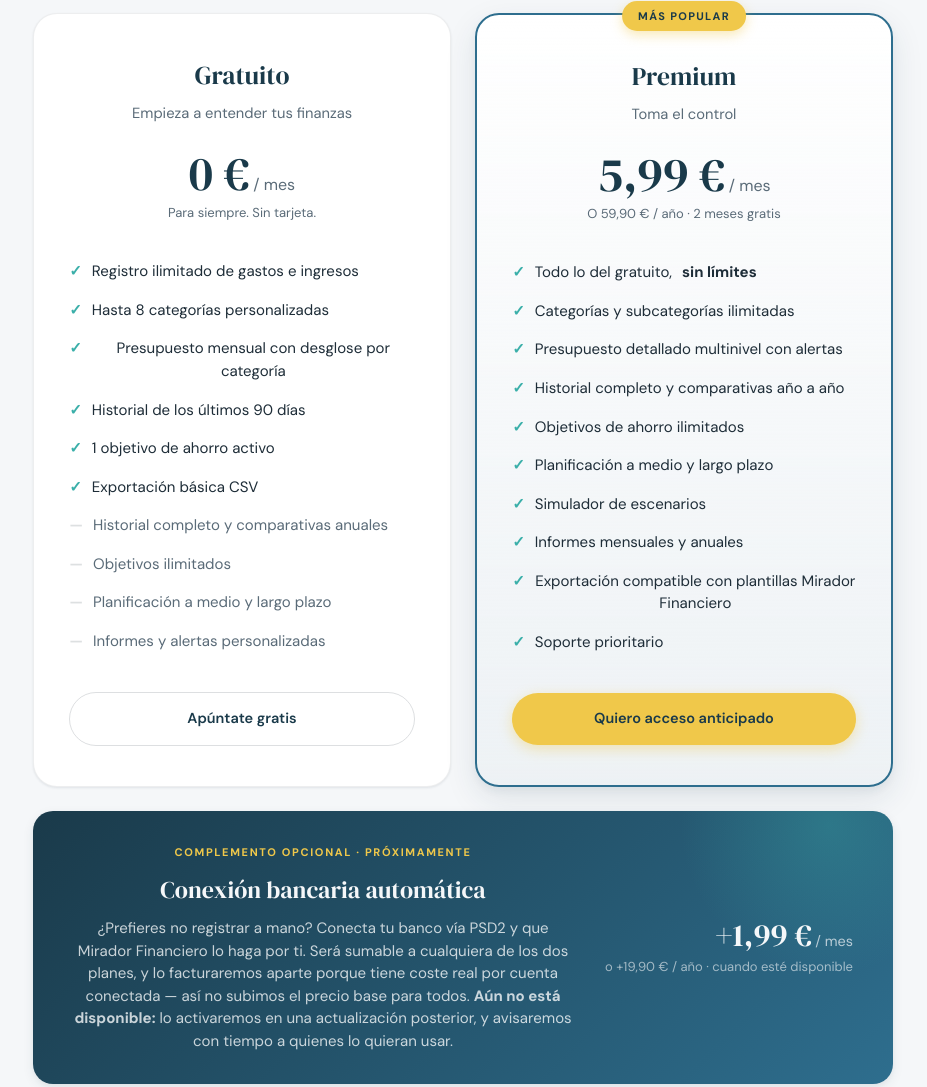
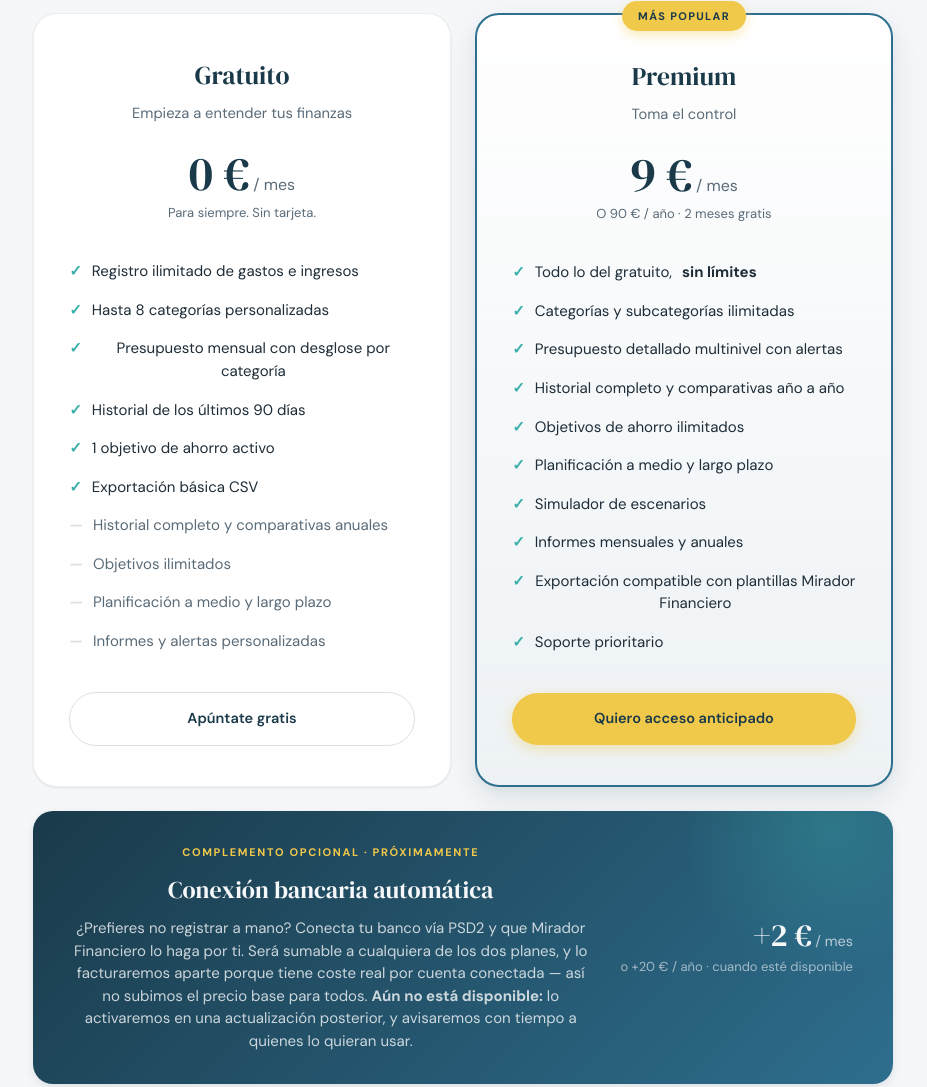
Before and after one commit to jltrebolle/mirador-landing, a website: page index.html in a window 1280 px wide. Shown: the part 6898-7985 px from the top of the page, without its empty margins (177-1104 px from the left). Drawn offline with Linux system fonts and the light colour scheme.

Commit message:
fix: actualizar precios finales (9€, 2€, 4,50€)

```diff
--- a/index.html
+++ b/index.html
@@ -1349,8 +1349,8 @@ footer {
       <div class="plan featured fade-up">
         <div class="plan-name">Premium</div>
         <div class="plan-tagline">Toma el control</div>
-        <div class="plan-price">5,99 €<span> / mes</span></div>
-        <div class="plan-price-note">O 59,90 € / año · 2 meses gratis</div>
+        <div class="plan-price">9 €<span> / mes</span></div>
+        <div class="plan-price-note">O 90 € / año · 2 meses gratis</div>
         <ul>
           <li class="yes">Todo lo del gratuito, <strong>sin límites</strong></li>
           <li class="yes">Categorías y subcategorías ilimitadas</li>
@@ -1375,8 +1375,8 @@ footer {
         <p>¿Prefieres no registrar a mano? Conecta tu banco vía PSD2 y que Mirador Financiero lo haga por ti. Será sumable a cualquiera de los dos planes, y lo facturaremos aparte porque tiene coste real por cuenta conectada — así no subimos el precio base para todos. <strong>Aún no está disponible:</strong> lo activaremos en una actualización posterior, y avisaremos con tiempo a quienes lo quieran usar.</p>
       </div>
       <div class="addon-price">
-        <div class="addon-price-main">+1,99 €<span> / mes</span></div>
-        <div class="addon-price-sub">o +19,90 € / año · cuando esté disponible</div>
+        <div class="addon-price-main">+2 €<span> / mes</span></div>
+        <div class="addon-price-sub">o +20 € / año · cuando esté disponible</div>
       </div>
     </div>
   </div>
@@ -1441,7 +1441,7 @@ footer {
     <p class="founding-sub fade-up">Registrarte ahora como <em>founding member</em> no es un descuento cualquiera. Es un acuerdo: tú entras pronto y te comprometes con el producto; nosotros te damos condiciones que no verá nadie más.</p>
     <div class="founding-grid">
       <div class="founding-item fade-up"><div class="founding-item-num">3 meses</div><div class="founding-item-label">de premium completo, sin coste</div></div>
-      <div class="founding-item fade-up"><div class="founding-item-num">2,99 €/mes</div><div class="founding-item-label">de por vida al suscribirte</div></div>
+      <div class="founding-item fade-up"><div class="founding-item-num">4,50 €/mes</div><div class="founding-item-label">de por vida al suscribirte</div></div>
       <div class="founding-item fade-up"><div class="founding-item-num">0,99 €/mes</div><div class="founding-item-label">para el complemento bancario</div></div>
       <div class="founding-item fade-up"><div class="founding-item-num">−30%</div><div class="founding-item-label">en tu primera plantilla Excel</div></div>
     </div>
```
